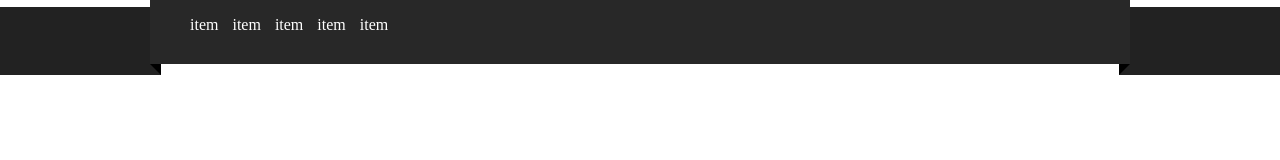
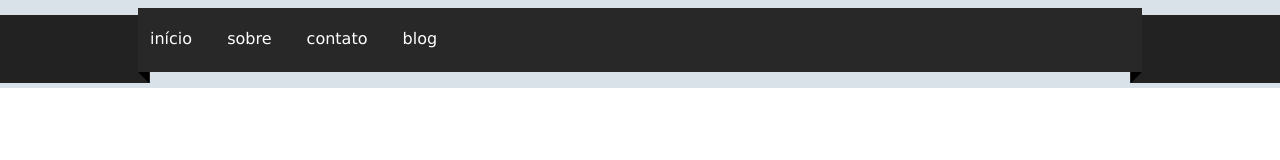
Before and after one commit to kanetosan/menucollection, a plain HTML site: page ribbon/index.html in a window 1280 px wide. Drawn offline with Linux system fonts and the light colour scheme.

Commit message:
Updating ribbon styles to use rem unit in css

```diff
--- a/ribbon/index.html
+++ b/ribbon/index.html
@@ -1,27 +1,25 @@
 <!DOCTYPE html>
 <html>
-    <head>
-        <link rel="stylesheet" href="style.css">
-    </head>
+<head>
+    <link rel="stylesheet" href="style.css">
+</head>
+<body>
+
     <header>
-
-        <div class="main">
-
+        <div class="ribbon-wrap">
             <div class="ribbon-outside"><div class="ribbon-transparency"></div></div>
-
-            <div class="ribbon-wrap">
-                <nav class="ribbon">
+            <div class="ribbon">
+                <nav>
                     <ul>
-                        <li><a href="#">item</a></li>
-                        <li><a href="#">item</a></li>
-                        <li><a href="#">item</a></li>
-                        <li><a href="#">item</a></li>
-                        <li><a href="#">item</a></li>
+                        <li><a href="/">in&iacute;cio</a></li>
+                        <li><a href="/">sobre</a></li>
+                        <li><a href="/">contato</a></li>
+                        <li><a href="/">blog</a></li>
                     </ul>
                 </nav>
             </div>
+        </div>
+    </header>
 
-        </div>
-
-    </header>
+</body>
 </html>
--- a/ribbon/style.css
+++ b/ribbon/style.css
@@ -1,16 +1,40 @@
 body {
+    font: normal normal 100%/1.5 "Lucida Grande", "Lucida Sans Unicode", helvetica, arial, verdana, sans-serif;
+}
+
+body, ul {
     margin: 0;
+    padding: 0;
+}
+
+header {
+    padding-top: 10px;
+    padding-top: 0.5rem; /* 10px ÷ 16px */
+    background-color: #D9E2E9;
+}
+
+.ribbon-wrap {
+    position: relative;
+    height: 80px;
 }
 
 .ribbon {
+    margin: 0 auto;
+    width: 1004px;
+    /*width: 63rem;  1008px ÷ 16px */
+}
+
+.ribbon nav {
     display: inline-block;
     position: relative;
-    width: 980px;
+    width: 1004px;
+    /*width: 63rem;  1008px ÷ 16px */
     height: 64px;
+    height: 4rem; /* 64px ÷ 16px */
     background: #282828;
 }
 
-.ribbon:before {
+.ribbon nav:before {
     content: "";
     position: absolute;
     top: 4em;
@@ -19,7 +43,7 @@ body {
     border-bottom: 0.7em solid #222;
 }
 
-.ribbon:after {
+.ribbon nav:after {
     content: "";
     position: absolute;
     top: 4em;
@@ -28,15 +52,27 @@ body {
     border-bottom: 0.7em solid #222;
 }
 
-.ribbon li {
-    display: inline;
-    margin-right: 10px;
+.ribbon nav ul {
+    float: left;
+    padding: 19px 12px;
+    padding: 1.1875rem 0.75rem; /* 24px ÷ 16px / 12px ÷ 16px */
 }
 
-.ribbon li a {
-    color: #fff;
-    font-family: avenir next;
+.ribbon nav ul li {
+    display: inline;
+    margin-right: 30px;
+    margin-right: 1.875rem; /* 30px ÷ 16px */
+}
+
+.ribbon nav ul li a {
+    color: #FFF;
     text-decoration: none;
+}
+
+
+.ribbon nav ul li a:hover {
+    color: #AAA;
+    background-color: transparent;
 }
 
 .ribbon-outside {
@@ -44,17 +80,15 @@ body {
     top: 7px;
     width: 100%;
     height: 68px;
+    margin-right: 4.25rem; /* 68px ÷ 16px */
     background: #222;
 }
 
 .ribbon-transparency {
     margin: 0 auto;
     width: 980px;
+    width: 61.25rem; /* 980px ÷ 16px */
     height: 68px;
-    background: #fff;
+    height: 4.25rem; /* 68px ÷ 16px */
+    background: #D9E2E9;
 }
-
-.ribbon-wrap {
-    margin: 0 auto;
-    width: 980px;
-}
```
